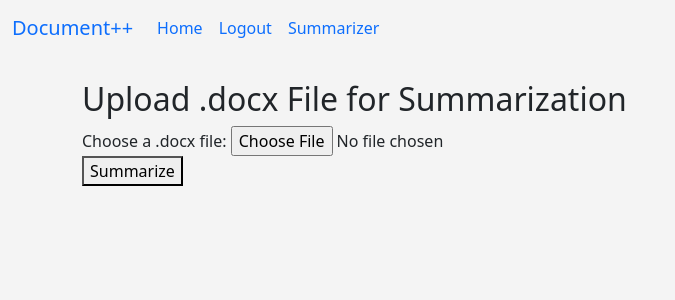
After one commit to syed-ateeb-naveed/Document-Improver, a Django app: page /summarize/ in a window 1280 px wide. The commit adds this page. Shown: the top 300 px of the page, without its empty margins (0-675 px from the left). Run offline with Django 4.2, Linux system fonts and the light colour scheme; a user stored in the database is signed in.

Commit message:
Summarization Integrated !!!

```diff
--- a/docapp/templates/partials/navbar.html
+++ b/docapp/templates/partials/navbar.html
@@ -14,6 +14,9 @@
             <li class="nav-item">
                 <a class="nav-link" href="{% url 'logout' %}">Logout</a>
             </li>
+            <li class="nav-item">
+              <a class="nav-link" href="{% url 'summarization' %}">Summarizer</a>
+            </li>
           {% else %}
             <li class="nav-item">
                 <a class="nav-link" href="{% url 'login' %}">Login</a>
--- /dev/null
+++ b/docapp/templates/summarization_form.html
@@ -0,0 +1,14 @@
+{% extends 'base.html'%}
+
+{%block content%}
+
+    <h2>Upload .docx File for Summarization</h2>
+    <form method="post" enctype="multipart/form-data">
+        {% csrf_token %}
+        <label for="docx_file">Choose a .docx file:</label>
+        <input type="file" name="docx_file" accept=".docx" required>
+        <br>
+        <button type="submit">Summarize</button>
+    </form>
+
+{%endblock%}
--- a/docapp/urls.py
+++ b/docapp/urls.py
@@ -7,4 +7,5 @@ urlpatterns = [
     path('auth/logout', views.logout_user, name='logout'),
     path('auth/register', views.register_user, name='register_user'),
     path('', views.index, name='index'),
+    path('summarize/', views.summarization, name='summarization'),
 ]
--- a/docapp/views.py
+++ b/docapp/views.py
@@ -4,6 +4,7 @@ from django.contrib.auth.decorators import login_required
 from django.contrib import messages
 from django.contrib.auth.forms import UserCreationForm
 from .forms import RegisterUserFrom
+from .summarizer import summarize, read_text_from_docx, calculate_sentences_count
 
 # Create your views here.
 
@@ -29,11 +30,6 @@ def logout_user(request):
 
     return redirect('login')
 
-@login_required
-def index(request):
-
-    return render(request, 'index.html', {})
-
 def register_user(request):
     if request.method == "POST":
         form = RegisterUserFrom(request.POST)
@@ -49,3 +45,17 @@ def register_user(request):
         form = RegisterUserFrom()
 
     return render(request, 'register.html', {'form' : form})
+
+@login_required
+def index(request):
+
+    return render(request, 'index.html', {})
+
+@login_required
+def summarization(request):
+    if request.method == 'POST' and request.FILES.get('docx_file'):
+        docx_file = request.FILES['docx_file']
+        summary = summarize(read_text_from_docx(docx_file), language="english", sentences_count=calculate_sentences_count(docx_file))
+        return render(request, 'summarization_result.html', {'summary': summary})
+
+    return render(request, 'summarization_form.html')
--- a/seproject/settings.py
+++ b/seproject/settings.py
@@ -37,6 +37,7 @@ INSTALLED_APPS = [
     'django.contrib.sessions',
     'django.contrib.messages',
     'django.contrib.staticfiles',
+    # 'summarizer',
     'docapp',
 ]
 
```
Also changed, not shown: docapp/summarizer.py (added, +46 -0 lines), docapp/templates/summarization_result.html (added, +7 -0 lines), db.sqlite3.
